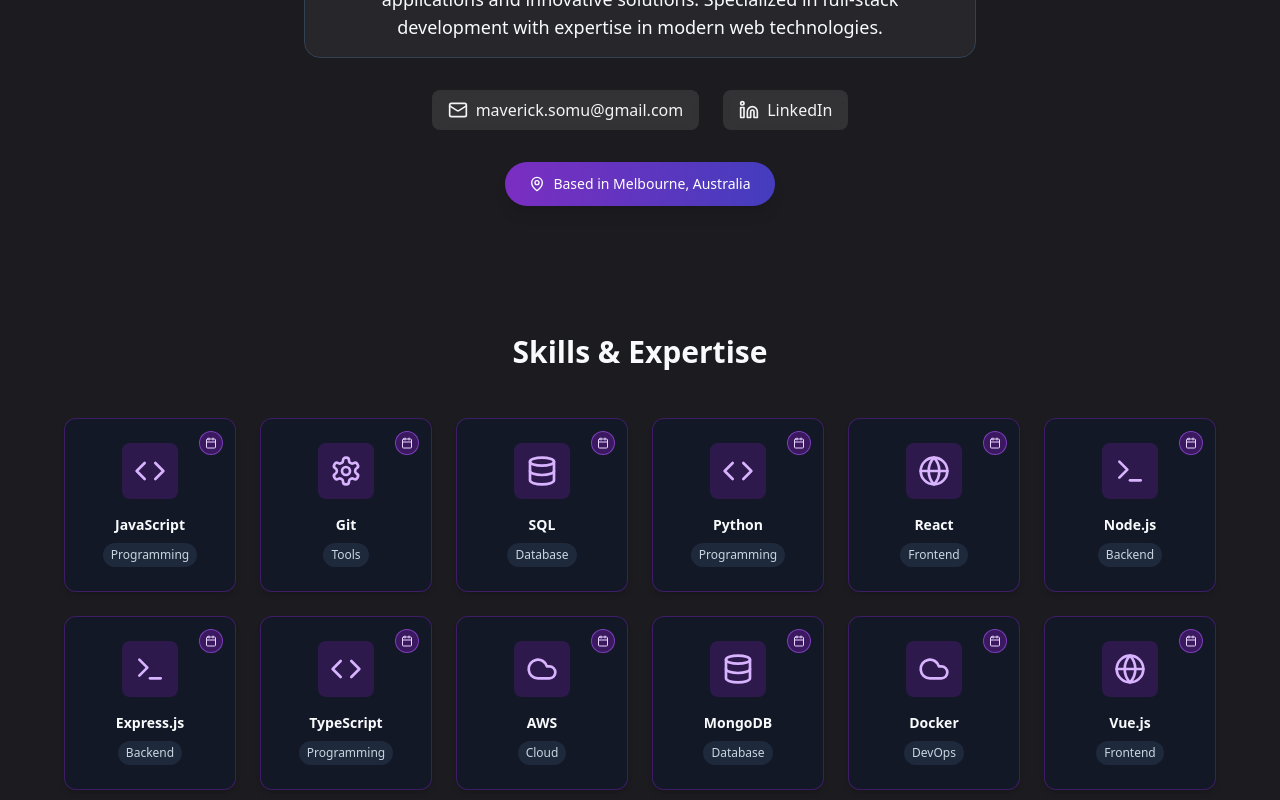
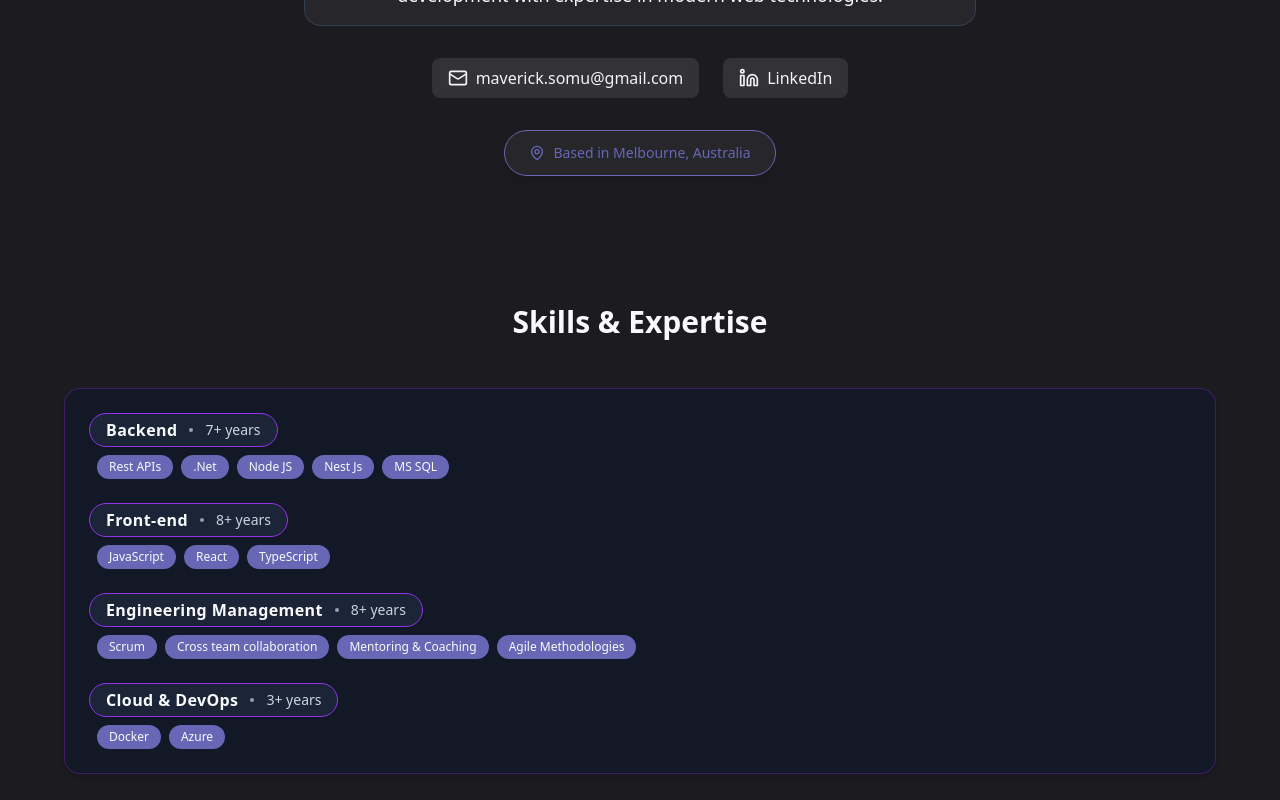
Before and after one commit to keertisomu/project, a React (Vite) app: page / in a window 1280 px wide. Shown: the part 500-1300 px from the top of the page. Built offline with nearby package versions, Linux system fonts and the light colour scheme.

Commit message:
add some more changes

```diff
--- a/src/components/Contact.tsx
+++ b/src/components/Contact.tsx
@@ -28,7 +28,7 @@ const Contact: React.FC<ContactProps> = ({ email }) => {
 
           <a
             href={`mailto:${email}`}
-            className="inline-flex items-center gap-2 bg-purple-600 text-white px-8 py-3 rounded-lg font-medium hover:bg-purple-700 transition-colors duration-200 shadow-sm hover:shadow-md"
+            className="inline-flex items-center gap-2 bg-[#6867b5] text-white px-8 py-3 rounded-lg font-medium hover:bg-[#5654a0] transition-colors duration-200 shadow-sm hover:shadow-md"
           >
             <Send className="w-5 h-5" />
             Send me an email
--- a/src/components/Header.tsx
+++ b/src/components/Header.tsx
@@ -1,5 +1,5 @@
 import React from 'react';
-import { Mail, MapPin, Globe, Linkedin, Sun, Moon } from 'lucide-react';
+import { Mail, MapPin, Linkedin, Sun, Moon } from 'lucide-react';
 
 interface HeaderProps {
   personal: {
@@ -44,7 +44,7 @@ const Header: React.FC<HeaderProps> = ({ personal, theme, onToggleTheme }) => {
         </button>
       </div>
       {/* Content */}
-      <div className="relative z-10 max-w-4xl mx-auto text-center">
+      <div className="relative z-10 max-w-5xl mx-auto text-center">
         <div className="mb-8">
           {/* Profile Photo */}
           <div className="relative inline-block mb-6">
@@ -55,11 +55,11 @@ const Header: React.FC<HeaderProps> = ({ personal, theme, onToggleTheme }) => {
             />
             <div className="absolute inset-0 rounded-full bg-gradient-to-tr from-blue-500/20 to-transparent"></div>
           </div>
-          <div className="inline-block bg-white/80 dark:bg-[#26262b] px-8 py-4 rounded-2xl shadow-2xl backdrop-blur-sm border border-slate-200 dark:border-slate-700">
+          <div className="inline-block bg-white/80 dark:bg-[#26262b] px-10 py-4 rounded-2xl shadow-2xl backdrop-blur-sm border border-slate-200 dark:border-slate-700">
             <h1 className="text-4xl md:text-5xl font-bold text-slate-900 dark:text-slate-50 mb-2 tracking-tight">
               {personal.name}
             </h1>
-            <p className="text-lg md:text-2xl text-slate-700 dark:text-purple-200 font-medium tracking-wide">
+            <p className="text-lg md:text-2xl text-slate-700 dark:text-purple-200 font-medium tracking-wide lg:whitespace-nowrap">
               {personal.title}
             </p>
           </div>
@@ -90,8 +90,8 @@ const Header: React.FC<HeaderProps> = ({ personal, theme, onToggleTheme }) => {
         </div>
 
         {/* Location Badge */}
-        <div className="mt-8 inline-flex items-center gap-2 bg-gradient-to-r from-purple-600/80 to-indigo-600/80 backdrop-blur-sm text-white px-6 py-3 rounded-full shadow-lg">
-          <MapPin className="w-4 h-4" />
+        <div className="mt-8 inline-flex items-center gap-2 bg-white/90 dark:bg-[#26262b] backdrop-blur-sm text-[#6867b5] px-6 py-3 rounded-full shadow-lg border border-[#6867b5]">
+          <MapPin className="w-4 h-4 text-[#6867b5]" />
           <span className="text-sm font-medium">Based in Melbourne, Australia</span>
         </div>
       </div>
--- a/src/components/Skills.tsx
+++ b/src/components/Skills.tsx
@@ -1,13 +1,4 @@
 import React from 'react';
-import {
-  Code,
-  Globe,
-  Database,
-  Cloud,
-  Settings,
-  Terminal,
-  Calendar
-} from 'lucide-react';
 
 interface Skill {
   name: string;
@@ -20,53 +11,38 @@ interface SkillsProps {
 }
 
 const Skills: React.FC<SkillsProps> = ({ skills }) => {
-  const getSkillIcon = (skillName: string, category: string) => {
-    const iconProps = { className: "w-8 h-8 text-purple-300" };
+  const preferredCategoryOrder = ['Backend', 'Frontend', 'Tools'];
 
-    // Programming languages
-    if (['JavaScript', 'Python', 'TypeScript'].includes(skillName)) {
-      return <Code {...iconProps} />;
+  const getDisplayCategory = (category: string) => {
+    if (category === 'Frontend') return 'Front-end';
+    return category;
+  };
+
+  const skillsByCategory = skills.reduce<Record<string, Skill[]>>((acc, skill) => {
+    if (!acc[skill.category]) {
+      acc[skill.category] = [];
     }
+    acc[skill.category].push(skill);
+    return acc;
+  }, {});
 
-    // Frontend frameworks
-    if (['React', 'Vue.js'].includes(skillName)) {
-      return <Globe {...iconProps} />;
+  const sortedCategories = Object.entries(skillsByCategory).sort(([catA, aSkills], [catB, bSkills]) => {
+    const indexA = preferredCategoryOrder.indexOf(catA);
+    const indexB = preferredCategoryOrder.indexOf(catB);
+
+    const inPreferredA = indexA !== -1;
+    const inPreferredB = indexB !== -1;
+
+    if (inPreferredA && inPreferredB) {
+      return indexA - indexB;
     }
+    if (inPreferredA) return -1;
+    if (inPreferredB) return 1;
 
-    // Backend/Server
-    if (['Node.js', 'Express.js'].includes(skillName)) {
-      return <Terminal {...iconProps} />;
-    }
-
-    // Databases
-    if (['SQL', 'MongoDB'].includes(skillName)) {
-      return <Database {...iconProps} />;
-    }
-
-    // Cloud/DevOps
-    if (['AWS', 'Docker'].includes(skillName)) {
-      return <Cloud {...iconProps} />;
-    }
-
-    // Default based on category
-    switch (category) {
-      case 'Programming':
-        return <Code {...iconProps} />;
-      case 'Frontend':
-        return <Globe {...iconProps} />;
-      case 'Backend':
-        return <Terminal {...iconProps} />;
-      case 'Database':
-        return <Database {...iconProps} />;
-      case 'Cloud':
-      case 'DevOps':
-        return <Cloud {...iconProps} />;
-      case 'Tools':
-        return <Settings {...iconProps} />;
-      default:
-        return <Code {...iconProps} />;
-    }
-  };
+    const maxA = Math.max(...aSkills.map((s) => s.years));
+    const maxB = Math.max(...bSkills.map((s) => s.years));
+    return maxB - maxA;
+  });
 
   return (
     <section className="py-16 px-4 bg-transparent">
@@ -74,46 +50,40 @@ const Skills: React.FC<SkillsProps> = ({ skills }) => {
         <h2 className="text-3xl font-bold text-slate-900 dark:text-slate-50 text-center mb-12">
           Skills & Expertise
         </h2>
+        <div className="bg-[#f5f0e0] dark:bg-slate-900/70 rounded-2xl shadow-md border border-slate-200 dark:border-purple-800/50 p-6">
+          <div className="space-y-6">
+            {sortedCategories.map(([category, categorySkills]) => {
+              const maxYears = Math.max(...categorySkills.map((s) => s.years));
 
-        <div className="grid grid-cols-2 md:grid-cols-3 lg:grid-cols-4 xl:grid-cols-6 gap-6">
-          {skills
-            .sort((a, b) => b.years - a.years)
-            .map(skill => (
-              <div
-                key={skill.name}
-                className="relative group bg-[#f5f0e0] dark:bg-slate-900/70 rounded-xl p-6 shadow-md hover:shadow-xl transition-all duration-300 transform hover:-translate-y-2 border border-slate-200 dark:border-purple-800/50"
-              >
-                {/* Years indicator - top right corner */}
-                <div className="absolute top-3 right-3 group">
-                  <div className="w-6 h-6 bg-purple-900/60 rounded-full flex items-center justify-center cursor-pointer border border-purple-500/60">
-                    <Calendar className="w-3 h-3 text-purple-200" />
-                  </div>
-                  {/* Tooltip */}
-                  <div className="absolute -top-8 right-0 bg-gray-900 text-white text-xs py-1 px-2 rounded opacity-0 group-hover:opacity-100 transition-opacity duration-200 whitespace-nowrap z-10">
-                    {skill.years} {skill.years === 1 ? 'year' : 'years'}
-                    <div className="absolute top-full right-2 w-0 h-0 border-l-2 border-r-2 border-t-4 border-transparent border-t-gray-900"></div>
+              return (
+                <div key={category} className="space-y-2">
+                  <h3 className="inline-flex items-center gap-3 rounded-full bg-purple-100 dark:bg-slate-800/80 px-4 py-1 shadow-sm border border-purple-300 dark:border-purple-600">
+                    <span className="text-sm md:text-base font-semibold text-slate-900 dark:text-slate-50 tracking-wide">
+                      {getDisplayCategory(category)}
+                    </span>
+                    <span
+                      className="w-1 h-1 rounded-full bg-slate-500/70 dark:bg-slate-300/70"
+                      aria-hidden="true"
+                    />
+                    <span className="text-xs md:text-sm text-slate-700 dark:text-slate-300">
+                      {maxYears}+ years
+                    </span>
+                  </h3>
+                  <div className="flex flex-wrap gap-2 pl-1 md:pl-2">
+                    {categorySkills
+                      .map((skill) => (
+                        <span
+                          key={skill.name}
+                          className="inline-flex items-center rounded-full bg-[#6867b5] dark:bg-[#6867b5] px-3 py-1 text-xs font-medium text-slate-50"
+                        >
+                          {skill.name}
+                        </span>
+                      ))}
                   </div>
                 </div>
-
-                {/* Skill content */}
-                <div className="flex flex-col items-center text-center">
-                  <div className="mb-4 p-3 bg-purple-900/40 rounded-lg">
-                    {getSkillIcon(skill.name, skill.category)}
-                  </div>
-
-                  <h3 className="font-semibold text-slate-900 dark:text-slate-50 text-sm mb-2">
-                    {skill.name}
-                  </h3>
-
-                  <span className="text-xs text-slate-700 bg-slate-200 dark:text-slate-300 dark:bg-slate-800 px-2 py-1 rounded-full">
-                    {skill.category}
-                  </span>
-                </div>
-
-                {/* Hover effect overlay */}
-                <div className="absolute inset-0 bg-gradient-to-br from-purple-500/10 to-indigo-500/10 rounded-xl opacity-0 group-hover:opacity-100 transition-opacity duration-300"></div>
-              </div>
-            ))}
+              );
+            })}
+          </div>
         </div>
       </div>
     </section>
--- a/src/data/profile.json
+++ b/src/data/profile.json
@@ -9,18 +9,20 @@
     "summary": "Versatile software engineer with a passion for building scalable applications and innovative solutions. Specialized in full-stack development with expertise in modern web technologies."
   },
   "skills": [
-    { "name": "JavaScript", "years": 8, "category": "Programming" },
-    { "name": "Python", "years": 6, "category": "Programming" },
+    { "name": "Scrum", "years": 8, "category": "Engineering Management" },
+    { "name": "Cross team collaboration", "years": 8, "category": "Engineering Management" },
+    { "name": "Mentoring & Coaching", "years": 6, "category": "Engineering Management" },
+    { "name": "Agile Methodologies", "years": 8, "category": "Engineering Management" },
+    { "name": "JavaScript", "years": 8, "category": "Frontend" },
     { "name": "React", "years": 5, "category": "Frontend" },
-    { "name": "Node.js", "years": 5, "category": "Backend" },
-    { "name": "TypeScript", "years": 4, "category": "Programming" },
-    { "name": "SQL", "years": 7, "category": "Database" },
-    { "name": "AWS", "years": 4, "category": "Cloud" },
-    { "name": "Docker", "years": 3, "category": "DevOps" },
-    { "name": "Git", "years": 8, "category": "Tools" },
-    { "name": "MongoDB", "years": 4, "category": "Database" },
-    { "name": "Express.js", "years": 5, "category": "Backend" },
-    { "name": "Vue.js", "years": 3, "category": "Frontend" }
+    { "name": "TypeScript", "years": 4, "category": "Frontend" },
+    { "name": "Rest APIs", "years": 5, "category": "Backend" },
+    { "name": ".Net", "years": 5, "category": "Backend" },
+    { "name": "Node JS", "years": 5, "category": "Backend" },
+    { "name": "Nest Js", "years": 7, "category": "Backend" },
+    { "name": "MS SQL", "years": 7, "category": "Backend" },
+    { "name": "Docker", "years": 3, "category": "Cloud & DevOps" },
+    { "name": "Azure", "years": 3, "category": "Cloud & DevOps" }
   ],
   "experiences": [
     {
```
Also changed, not shown: src/components/Experience.tsx (+4 -4 lines).
